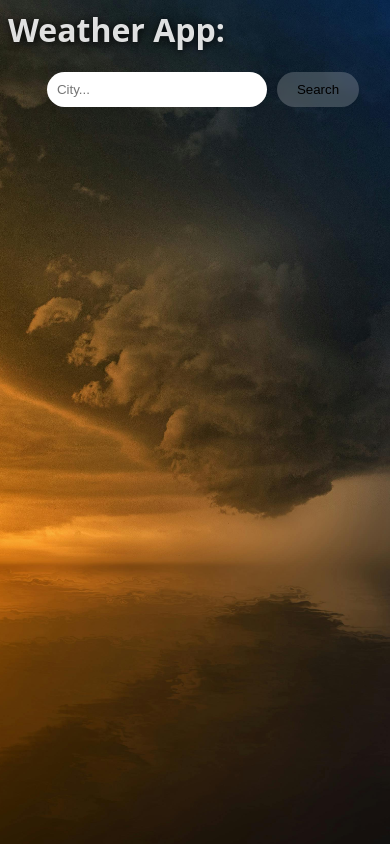
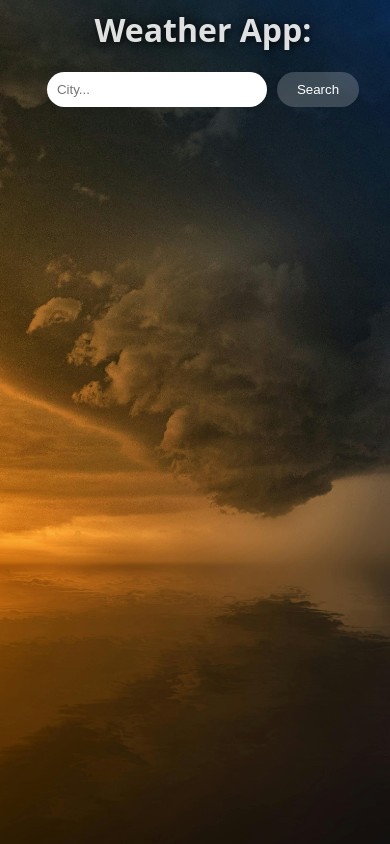
Before and after one commit to raunikdev/DynamicWeatherApp, a React (Vite) app: page / in a window 390 px wide. Shown: the top 844 px of the page. Built offline with nearby package versions, Linux system fonts and the light colour scheme.

Commit message:
button color white

```diff
--- a/src/component/css/weatherApp.css
+++ b/src/component/css/weatherApp.css
@@ -64,6 +64,7 @@ body{
   background: rgba(255, 255, 255, 0.2);
   backdrop-filter: blur(3px);
   cursor: pointer;
+  color: white;
 }
 .search-button:hover{
   opacity: 0.8;
@@ -96,8 +97,12 @@ body{
   .body-divs{
     grid-template-columns: 1fr;
     place-items: center;
+    justify-content: center;
+
   }
   .all{
     height: 200vh;
+        place-items: center;
+
   }
 }
```
